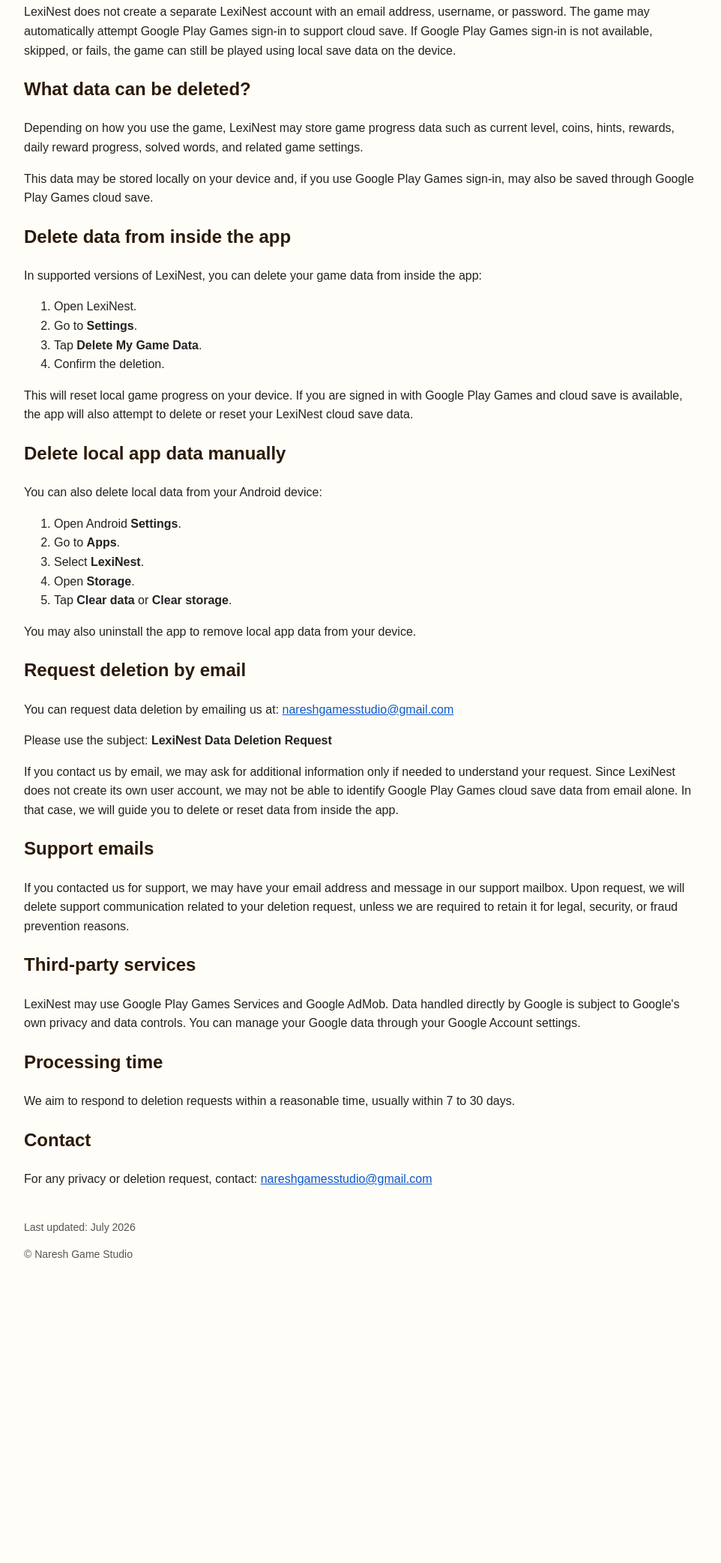
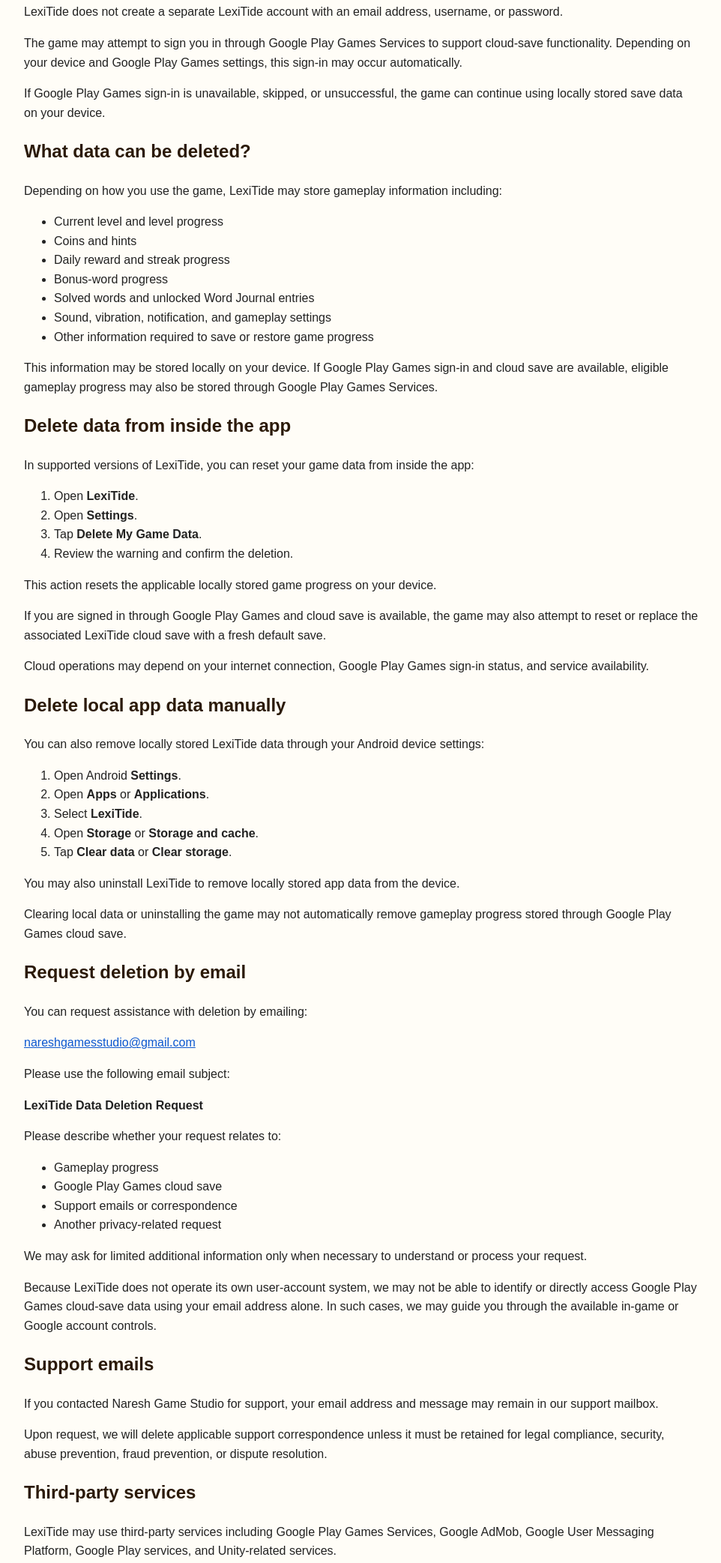
Before and after one commit to naresh-game-studio/lexitide-legal, a plain HTML site: page data-deletion.html in a window 1280 px wide. Shown: the part 455-2540 px from the top of the page at 75% size, without its empty margins (158-1120 px from the left). Before the commit the page ends 2177 px from the top, so only its background shows below. Drawn offline with Linux system fonts and the light colour scheme.

Commit message:
Update data-deletion.html
Update LexiTide data deletion page

```diff
--- a/data-deletion.html
+++ b/data-deletion.html
@@ -3,7 +3,9 @@
 <head>
   <meta charset="UTF-8" />
   <meta name="viewport" content="width=device-width, initial-scale=1.0" />
-  <title>LexiNest Data Deletion Request</title>
+
+  <title>LexiTide Data Deletion Request</title>
+
   <style>
     body {
       font-family: Arial, sans-serif;
@@ -38,130 +40,249 @@
     }
   </style>
 </head>
+
 <body>
-  <h1>LexiNest Data Deletion Request</h1>
+  <h1>LexiTide Data Deletion Request</h1>
 
   <p>
-    This page explains how users of <strong>LexiNest: Calm Word Puzzle</strong>
-    can request deletion of data related to the app.
+    This page explains how users of
+    <strong>LexiTide: Calm Word Puzzle</strong>
+    can delete or request deletion of data related to the game.
   </p>
 
   <div class="box">
-    <p><strong>App name:</strong> LexiNest: Calm Word Puzzle</p>
-    <p><strong>Package name:</strong> com.nareshgamestudio.lexinest</p>
-    <p><strong>Developer:</strong> Naresh Game Studio</p>
-    <p><strong>Contact email:</strong> <a href="mailto:nareshgamesstudio@gmail.com">nareshgamesstudio@gmail.com</a></p>
+    <p>
+      <strong>App name:</strong>
+      LexiTide: Calm Word Puzzle
+    </p>
+
+    <p>
+      <strong>Package name:</strong>
+      com.nareshgamestudio.lexinest
+    </p>
+
+    <p>
+      <strong>Developer:</strong>
+      Naresh Game Studio
+    </p>
+
+    <p>
+      <strong>Contact email:</strong>
+      <a href="mailto:nareshgamesstudio@gmail.com">
+        nareshgamesstudio@gmail.com
+      </a>
+    </p>
   </div>
 
-  <h2>Does LexiNest create a user account?</h2>
+  <h2>Does LexiTide create a user account?</h2>
 
   <p>
-    LexiNest does not create a separate LexiNest account with an email address, username, or password. The game may automatically attempt Google Play Games sign-in to support cloud save. If Google Play Games sign-in is not available, skipped, or fails, the game can still be played using local save data on the device.
+    LexiTide does not create a separate LexiTide account with an email address,
+    username, or password.
+  </p>
+
+  <p>
+    The game may attempt to sign you in through Google Play Games Services to
+    support cloud-save functionality. Depending on your device and Google Play
+    Games settings, this sign-in may occur automatically.
+  </p>
+
+  <p>
+    If Google Play Games sign-in is unavailable, skipped, or unsuccessful, the
+    game can continue using locally stored save data on your device.
   </p>
 
   <h2>What data can be deleted?</h2>
 
   <p>
-    Depending on how you use the game, LexiNest may store game progress data such as
-    current level, coins, hints, rewards, daily reward progress, solved words, and
-    related game settings.
+    Depending on how you use the game, LexiTide may store gameplay information
+    including:
   </p>
 
+  <ul>
+    <li>Current level and level progress</li>
+    <li>Coins and hints</li>
+    <li>Daily reward and streak progress</li>
+    <li>Bonus-word progress</li>
+    <li>Solved words and unlocked Word Journal entries</li>
+    <li>Sound, vibration, notification, and gameplay settings</li>
+    <li>Other information required to save or restore game progress</li>
+  </ul>
+
   <p>
-    This data may be stored locally on your device and, if you use Google Play Games
-    sign-in, may also be saved through Google Play Games cloud save.
+    This information may be stored locally on your device. If Google Play Games
+    sign-in and cloud save are available, eligible gameplay progress may also be
+    stored through Google Play Games Services.
   </p>
 
   <h2>Delete data from inside the app</h2>
 
   <p>
-    In supported versions of LexiNest, you can delete your game data from inside the app:
+    In supported versions of LexiTide, you can reset your game data from inside
+    the app:
   </p>
 
   <ol>
-    <li>Open LexiNest.</li>
-    <li>Go to <strong>Settings</strong>.</li>
+    <li>Open <strong>LexiTide</strong>.</li>
+    <li>Open <strong>Settings</strong>.</li>
     <li>Tap <strong>Delete My Game Data</strong>.</li>
-    <li>Confirm the deletion.</li>
+    <li>Review the warning and confirm the deletion.</li>
   </ol>
 
   <p>
-    This will reset local game progress on your device. If you are signed in with
-    Google Play Games and cloud save is available, the app will also attempt to delete
-    or reset your LexiNest cloud save data.
+    This action resets the applicable locally stored game progress on your
+    device.
+  </p>
+
+  <p>
+    If you are signed in through Google Play Games and cloud save is available,
+    the game may also attempt to reset or replace the associated LexiTide cloud
+    save with a fresh default save.
+  </p>
+
+  <p>
+    Cloud operations may depend on your internet connection, Google Play Games
+    sign-in status, and service availability.
   </p>
 
   <h2>Delete local app data manually</h2>
 
   <p>
-    You can also delete local data from your Android device:
+    You can also remove locally stored LexiTide data through your Android device
+    settings:
   </p>
 
   <ol>
     <li>Open Android <strong>Settings</strong>.</li>
-    <li>Go to <strong>Apps</strong>.</li>
-    <li>Select <strong>LexiNest</strong>.</li>
-    <li>Open <strong>Storage</strong>.</li>
+    <li>Open <strong>Apps</strong> or <strong>Applications</strong>.</li>
+    <li>Select <strong>LexiTide</strong>.</li>
+    <li>Open <strong>Storage</strong> or <strong>Storage and cache</strong>.</li>
     <li>Tap <strong>Clear data</strong> or <strong>Clear storage</strong>.</li>
   </ol>
 
   <p>
-    You may also uninstall the app to remove local app data from your device.
+    You may also uninstall LexiTide to remove locally stored app data from the
+    device.
+  </p>
+
+  <p>
+    Clearing local data or uninstalling the game may not automatically remove
+    gameplay progress stored through Google Play Games cloud save.
   </p>
 
   <h2>Request deletion by email</h2>
 
   <p>
-    You can request data deletion by emailing us at:
-    <a href="mailto:nareshgamesstudio@gmail.com">nareshgamesstudio@gmail.com</a>
+    You can request assistance with deletion by emailing:
   </p>
 
   <p>
-    Please use the subject:
-    <strong>LexiNest Data Deletion Request</strong>
+    <a href="mailto:nareshgamesstudio@gmail.com">
+      nareshgamesstudio@gmail.com
+    </a>
   </p>
 
   <p>
-    If you contact us by email, we may ask for additional information only if needed
-    to understand your request. Since LexiNest does not create its own user account,
-    we may not be able to identify Google Play Games cloud save data from email alone.
-    In that case, we will guide you to delete or reset data from inside the app.
+    Please use the following email subject:
+  </p>
+
+  <p>
+    <strong>LexiTide Data Deletion Request</strong>
+  </p>
+
+  <p>
+    Please describe whether your request relates to:
+  </p>
+
+  <ul>
+    <li>Gameplay progress</li>
+    <li>Google Play Games cloud save</li>
+    <li>Support emails or correspondence</li>
+    <li>Another privacy-related request</li>
+  </ul>
+
+  <p>
+    We may ask for limited additional information only when necessary to
+    understand or process your request.
+  </p>
+
+  <p>
+    Because LexiTide does not operate its own user-account system, we may not be
+    able to identify or directly access Google Play Games cloud-save data using
+    your email address alone. In such cases, we may guide you through the
+    available in-game or Google account controls.
   </p>
 
   <h2>Support emails</h2>
 
   <p>
-    If you contacted us for support, we may have your email address and message in our
-    support mailbox. Upon request, we will delete support communication related to your
-    deletion request, unless we are required to retain it for legal, security, or fraud
-    prevention reasons.
+    If you contacted Naresh Game Studio for support, your email address and
+    message may remain in our support mailbox.
+  </p>
+
+  <p>
+    Upon request, we will delete applicable support correspondence unless it
+    must be retained for legal compliance, security, abuse prevention, fraud
+    prevention, or dispute resolution.
   </p>
 
   <h2>Third-party services</h2>
 
   <p>
-    LexiNest may use Google Play Games Services and Google AdMob. Data handled directly
-    by Google is subject to Google's own privacy and data controls. You can manage your
-    Google data through your Google Account settings.
+    LexiTide may use third-party services including Google Play Games Services,
+    Google AdMob, Google User Messaging Platform, Google Play services, and
+    Unity-related services.
+  </p>
+
+  <p>
+    Information processed independently by these providers is governed by their
+    own terms, privacy policies, retention practices, and account controls.
+  </p>
+
+  <p>
+    You may also manage applicable Google data through your Google Account and
+    Google Play Games settings.
   </p>
 
   <h2>Processing time</h2>
 
   <p>
-    We aim to respond to deletion requests within a reasonable time, usually within
-    7 to 30 days.
+    We aim to acknowledge and process valid deletion requests within a
+    reasonable period, generally within 7 to 30 days. More time may be required
+    where identity, technical limitations, legal obligations, or third-party
+    services affect the request.
+  </p>
+
+  <h2>Privacy Policy</h2>
+
+  <p>
+    More information about how LexiTide handles data is available in the
+    Privacy Policy:
+  </p>
+
+  <p>
+    <a href="https://naresh-game-studio.github.io/lexitide-legal/privacy-policy.html">
+      LexiTide Privacy Policy
+    </a>
   </p>
 
   <h2>Contact</h2>
 
   <p>
-    For any privacy or deletion request, contact:
-    <a href="mailto:nareshgamesstudio@gmail.com">nareshgamesstudio@gmail.com</a>
+    For privacy questions or data-deletion requests, contact:
+  </p>
+
+  <p>
+    <strong>Naresh Game Studio</strong><br />
+    Email:
+    <a href="mailto:nareshgamesstudio@gmail.com">
+      nareshgamesstudio@gmail.com
+    </a>
   </p>
 
   <div class="footer">
-    <p>Last updated: July 2026</p>
-    <p>&copy; Naresh Game Studio</p>
+    <p>Last updated: July 10, 2026</p>
+    <p>&copy; 2026 Naresh Game Studio</p>
   </div>
 </body>
 </html>
```
